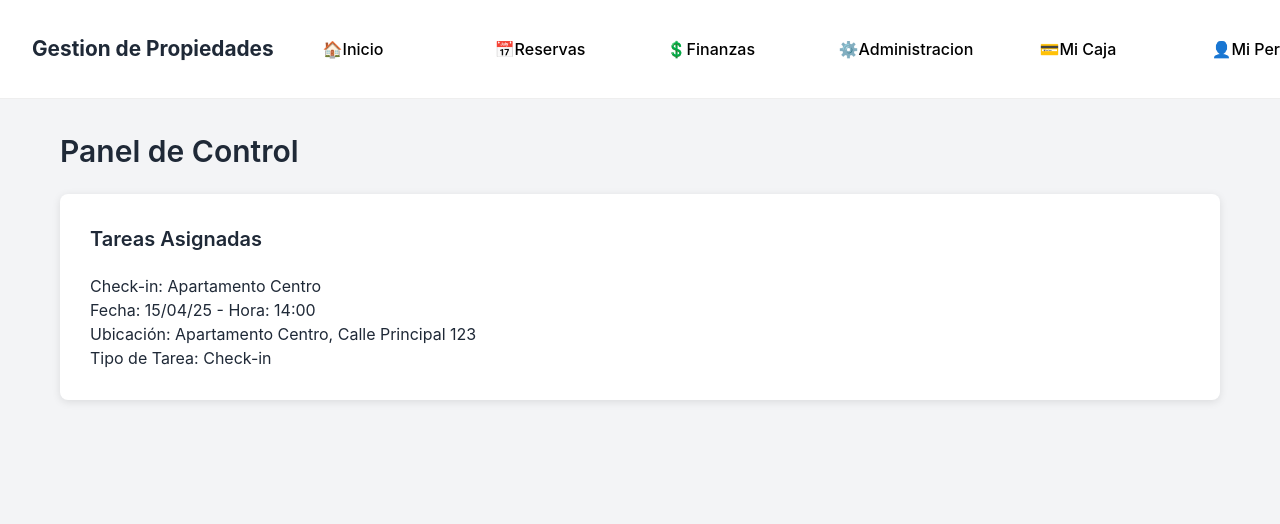
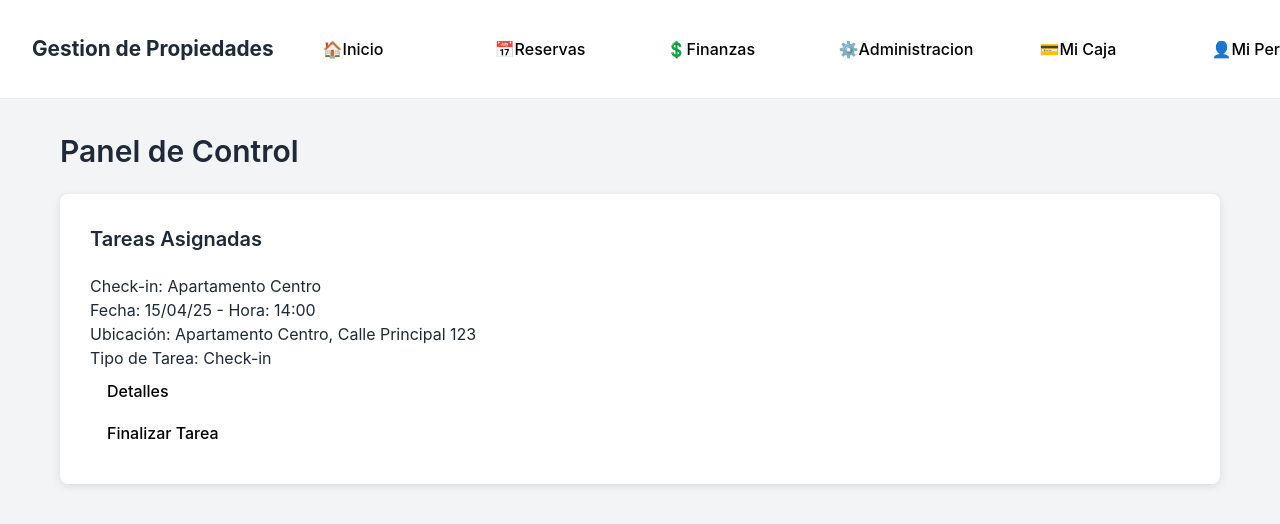
Before and after one commit to Matias170802/ProyectoTAN, a React (Vite) app in the folder frontend/tan/: page / in a window 1280 px wide. Shown: the top 524 px of the page. Built offline with nearby package versions, Linux system fonts and the light colour scheme.

Commit message:
SE AGREGAN BOTONES A LAS TAREAS

```diff
--- a/frontend/tan/src/Inicio.tsx
+++ b/frontend/tan/src/Inicio.tsx
@@ -19,6 +19,7 @@ function AppContent() {
       tipoTarea: "Check-in"
     }
   ]
+  const [verDetalles, setVerDetalles] = useState(false);
 
   return (
     <main className="min-h-screen bg-gray-100" id='mainPageInicio'>
@@ -35,12 +36,25 @@ function AppContent() {
 
           {tareas && tareas.length >0 && (
             tareas.map((tarea,index) => (
-              <div key={index} className='itemTareaAsignada'>
-                <p className='nombreTareaAsignada'>{tarea.nombreTarea}</p>
-                <p className='detalleTareaAsignada'>Fecha: {tarea.fechaTarea} - Hora: {tarea.horaTarea}</p>
-                <p className='detalleTareaAsignada'>Ubicación: {tarea.ubicacionTarea}</p>
-                <p className='detalleTareaAsignada'>Tipo de Tarea: {tarea.tipoTarea}</p>
-              </div>
+              <section key={index} className='itemTareaAsignada'>
+                <div id='contenedorDetallesTareaAsignada'>
+                  <p className='nombreTareaAsignada'>{tarea.nombreTarea}</p>
+                  <p className='detalleTareaAsignada'>Fecha: {tarea.fechaTarea} - Hora: {tarea.horaTarea}</p>
+                  <p className='detalleTareaAsignada'>Ubicación: {tarea.ubicacionTarea}</p>
+                  <p className='detalleTareaAsignada'>Tipo de Tarea: {tarea.tipoTarea}</p>
+                </div>
+
+                <div id='contenedorBotonesTareaAsignada'>
+                  <Button
+                  label='Detalles'
+                  onClick={()=> setVerDetalles(!verDetalles)}
+                  />
+
+                  <Button
+                  label='Finalizar Tarea'
+                  />
+                </div>
+              </section>
             ))
           )}
         </div>
```
